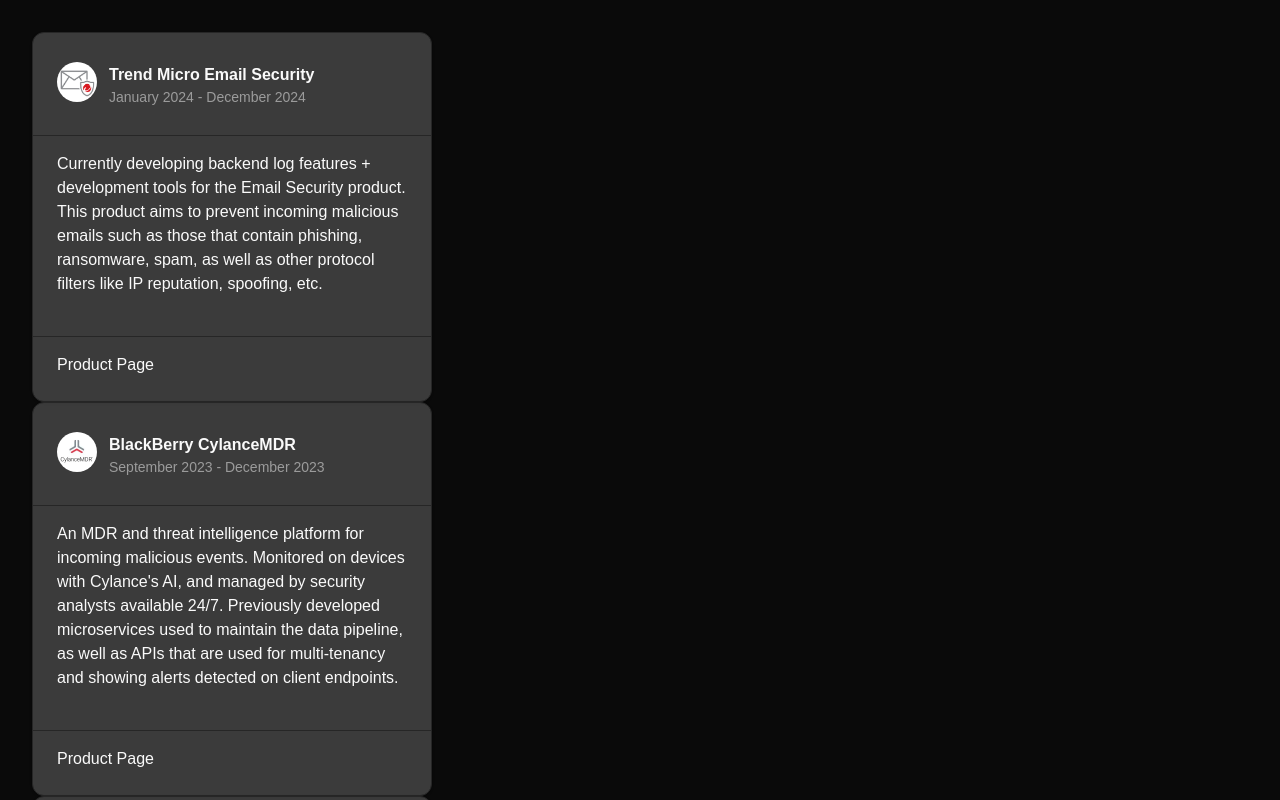
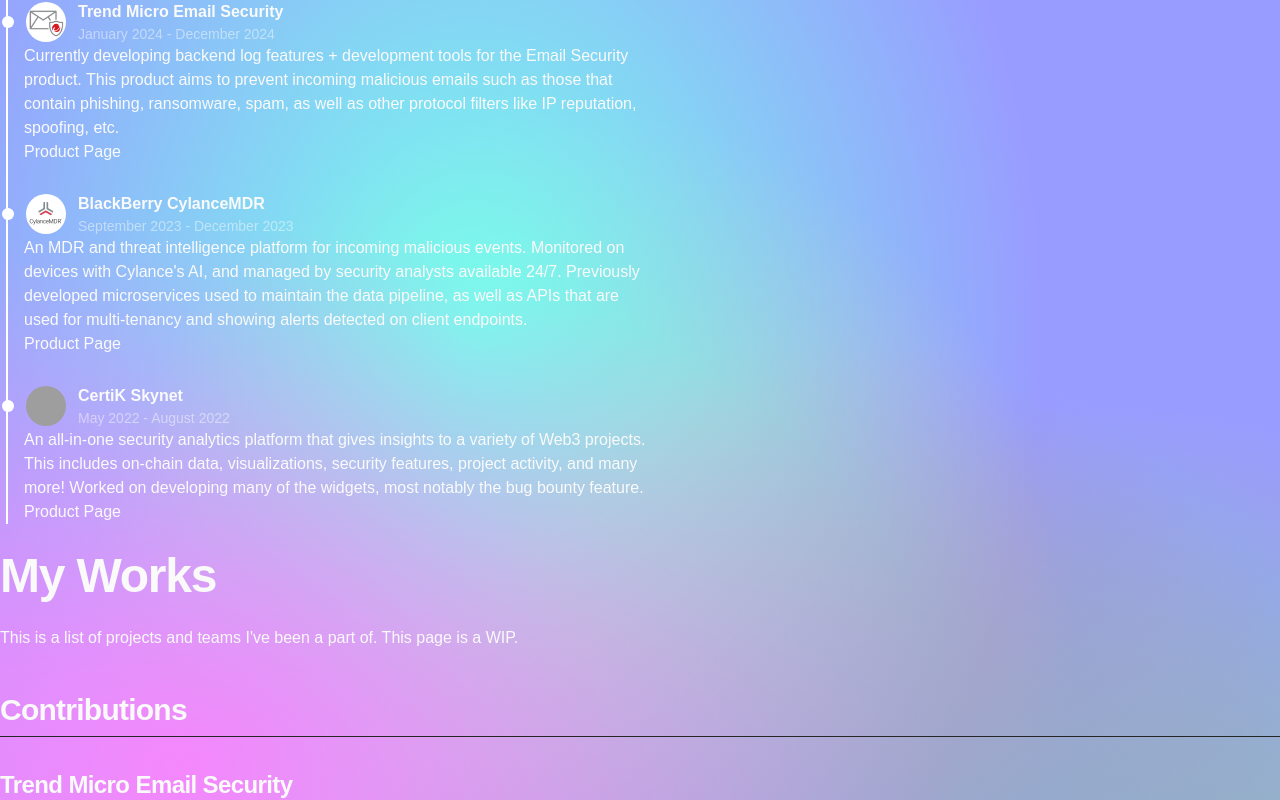
Before and after one commit to jangarong/jangarong.github.io, a Next.js app: page /works in a window 1280 px wide. Shown: the top 800 px of the page. Built offline with nearby package versions, Linux system fonts and the light colour scheme; grey boxes are pictures that could not be loaded.

Commit message:
add timeline.

```diff
--- a/src/app/globals.css
+++ b/src/app/globals.css
@@ -84,7 +84,11 @@
   pointer-events: none;
   position: fixed;
   width: 100%;
-  background: radial-gradient(75% 35% at 50% 50%, rgba(46, 47, 56, 0.6) 20%, rgba(53, 55, 66, 0) 90%),
+  background: radial-gradient(
+      75% 35% at 50% 50%,
+      rgba(46, 47, 56, 0.6) 20%,
+      rgba(53, 55, 66, 0) 90%
+    ),
     linear-gradient(rgba(19, 24, 34, 0) 0%, rgb(2, 2, 4) 80%);
   z-index: 2;
   opacity: 40%;
@@ -99,18 +103,29 @@
     left: 0;
     bottom: 0;
     right: 0;
-  background: radial-gradient(50vw 60vw at 50% 50%, rgba(255, 255, 255, 0.02) 0%, rgba(255, 255, 255, 0) 60%),
-  radial-gradient(35% 15% at 50% 50%, rgba(255, 255, 255, 0.02) 0%, rgba(255, 255, 255, 0) 100%);
+    background: radial-gradient(
+        50vw 60vw at 50% 50%,
+        rgba(255, 255, 255, 0.02) 0%,
+        rgba(255, 255, 255, 0) 60%
+      ),
+      radial-gradient(
+        35% 15% at 50% 50%,
+        rgba(255, 255, 255, 0.02) 0%,
+        rgba(255, 255, 255, 0) 100%
+      );
   }
 }
-
 
 @media (min-width: 768px) {
   .bkg__spotlight {
     pointer-events: none;
     position: fixed;
     width: 100%;
-	background: radial-gradient(75% 35% at 50% 95%, rgba(46, 47, 56, 0.6) 20%, rgba(53, 55, 66, 0) 90%),
+    background: radial-gradient(
+        75% 35% at 50% 95%,
+        rgba(46, 47, 56, 0.6) 20%,
+        rgba(53, 55, 66, 0) 90%
+      ),
       linear-gradient(rgba(19, 24, 34, 0) 0%, rgb(2, 2, 4) 80%);
     z-index: 2;
     opacity: 50%;
@@ -125,8 +140,31 @@
       left: 0;
       bottom: 0;
       right: 0;
-		background: radial-gradient(50vw 60vw at 50% 70%, rgba(255, 255, 255, 0.105) 0%, rgba(255, 255, 255, 0) 60%),
-						radial-gradient(35% 15% at 50% 85%, rgba(255, 255, 255, 0.09) 0%, rgba(255, 255, 255, 0) 100%);
+      background: radial-gradient(
+          50vw 60vw at 50% 70%,
+          rgba(255, 255, 255, 0.105) 0%,
+          rgba(255, 255, 255, 0) 60%
+        ),
+        radial-gradient(
+          35% 15% at 50% 85%,
+          rgba(255, 255, 255, 0.09) 0%,
+          rgba(255, 255, 255, 0) 100%
+        );
     }
   }
 }
+
+.cosmos {
+  background-color: #999cff;
+  background-image: radial-gradient(
+      at 14% 54%,
+      hsla(296, 96%, 76%, 1) 0px,
+      transparent 50%
+    ),
+    radial-gradient(at 73% 89%, hsla(198, 88%, 67%, 1) 0px, transparent 50%),
+    radial-gradient(at 37% 23%, hsla(172, 99%, 73%, 1) 0px, transparent 50%),
+    radial-gradient(at 66% 82%, hsla(339, 83%, 67%, 1) 0px, transparent 50%),
+    radial-gradient(at 17% 95%, hsla(287, 97%, 79%, 1) 0px, transparent 50%),
+    radial-gradient(at 45% 46%, hsla(21, 88%, 79%, 1) 0px, transparent 50%),
+    radial-gradient(at 87% 97%, hsla(88, 61%, 60%, 1) 0px, transparent 50%);
+}
--- a/src/app/works/page.tsx
+++ b/src/app/works/page.tsx
@@ -1,42 +1,12 @@
 // https://ui.shadcn.com/docs/components/typography
 
-import { TeamCard } from "@/components/team-card";
+import TeamTimeline from "@/components/team-timeline";
 import Link from "next/link";
 
 export default function Works() {
-  const teams = [
-    {
-      "name": "Trend Micro Email Security",
-      "date": "January 2024 - December 2024",
-      "avatar": "/teams/tmems.png",
-      "description": "Currently developing backend log features + development tools for the Email Security product. This product aims to prevent incoming malicious emails such as those that contain phishing, ransomware, spam, as well as other protocol filters like IP reputation, spoofing, etc.",
-      "url": "https://www.trendmicro.com/en_ca/business/products/user-protection/sps/email-and-collaboration/email-security.html"
-    },
-    {
-      "name": "BlackBerry CylanceMDR",
-      "date": "September 2023 - December 2023",
-      "avatar": "/teams/cylancemdr.webp",
-      "description": "An MDR and threat intelligence platform for incoming malicious events. Monitored on devices with Cylance's AI, and managed by security analysts available 24/7. Previously developed microservices used to maintain the data pipeline, as well as APIs that are used for multi-tenancy and showing alerts detected on client endpoints.",
-      "url": "https://docs.blackberry.com/en/unified-endpoint-security/cylancemdr"
-    },
-    {
-      "name": "CertiK Skynet",
-      "date": "May 2022 - August 2022",
-      "avatar": "/teams/skynet.jpg",
-      "description": "An all-in-one security analytics platform that gives insights to a variety of Web3 projects. This includes on-chain data, visualizations, security features, project activity, and many more! Worked on developing many of the widgets, most notably the bug bounty feature.",
-      "url": "https://www.certik.com/products/skynet"
-    }
-  ]
   return (
-    <div className="m-8">
-      <div>
-        {teams.map(team => <TeamCard team={team.name}
-          date={team.date}
-          avatar={team.avatar}
-          description={team.description}
-          url={team.url}
-        />)}
-      </div>
+    <div className="cosmos">
+      <TeamTimeline />
       <h1 className="scroll-m-20 text-4xl font-extrabold tracking-tight lg:text-5xl">
         My Works
       </h1>
--- a/src/components/team-card.tsx
+++ b/src/components/team-node.tsx
@@ -13,10 +13,11 @@
     url: string;
 }
 
-export function TeamCard({ avatar, description, team, date, url }: TeamProps) {
+export function TeamNode({ avatar, description, team, date, url }: TeamProps) {
     return (
-        <Card className="max-w-[400px] no-border bg-white/20 filter blur-10">
-            <CardHeader className="flex gap-3 flex-row items-center mb-[-12px]">
+        <div className="mb-[28px]">
+            <div className="flex gap-3 flex-row items-center ml-[-6px]">
+                <div className="w-3 h-3 bg-white rounded-full" />
                 <Avatar>
                     <AvatarImage src={avatar} />
                     <AvatarFallback> src={team}</AvatarFallback>
@@ -25,19 +26,19 @@
                     <p className="text-md font-bold">{team}</p>
                     <p className="text-sm opacity-50">{date}</p>
                 </div>
-            </CardHeader>
-            <Separator className="my-4" />
-            <CardContent>
+            </div>
+            <div className="flex-column ml-[16px]">
+                <div>
                     <p>{description}</p>
-            </CardContent>
-            <Separator className="my-4" />
-            <CardFooter>
+                </div>
+                <div>
                     <Link
                         href={url}
                     >
                         Product Page
                     </Link>
-            </CardFooter>
-        </Card>
+                </div>
+            </div>
+        </div>
     )
 }
--- /dev/null
+++ b/src/components/team-timeline.tsx
@@ -0,0 +1,41 @@
+// https://ui.shadcn.com/docs/components/typography
+
+import { TeamNode } from "@/components/team-node";
+
+export default function TeamTimeline() {
+    const teams = [
+        {
+            "name": "Trend Micro Email Security",
+            "date": "January 2024 - December 2024",
+            "avatar": "/teams/tmems.png",
+            "description": "Currently developing backend log features + development tools for the Email Security product. This product aims to prevent incoming malicious emails such as those that contain phishing, ransomware, spam, as well as other protocol filters like IP reputation, spoofing, etc.",
+            "url": "https://www.trendmicro.com/en_ca/business/products/user-protection/sps/email-and-collaboration/email-security.html"
+        },
+        {
+            "name": "BlackBerry CylanceMDR",
+            "date": "September 2023 - December 2023",
+            "avatar": "/teams/cylancemdr.webp",
+            "description": "An MDR and threat intelligence platform for incoming malicious events. Monitored on devices with Cylance's AI, and managed by security analysts available 24/7. Previously developed microservices used to maintain the data pipeline, as well as APIs that are used for multi-tenancy and showing alerts detected on client endpoints.",
+            "url": "https://docs.blackberry.com/en/unified-endpoint-security/cylancemdr"
+        },
+        {
+            "name": "CertiK Skynet",
+            "date": "May 2022 - August 2022",
+            "avatar": "/teams/skynet.jpg",
+            "description": "An all-in-one security analytics platform that gives insights to a variety of Web3 projects. This includes on-chain data, visualizations, security features, project activity, and many more! Worked on developing many of the widgets, most notably the bug bounty feature.",
+            "url": "https://www.certik.com/products/skynet"
+        }
+    ]
+    return (
+        <div className="ml-[6px] w-[640px]">
+            <div className="border-l-2 border-white">
+                {teams.map(team => <TeamNode team={team.name}
+                    date={team.date}
+                    avatar={team.avatar}
+                    description={team.description}
+                    url={team.url}
+                />)}
+            </div>
+        </div>
+    );
+}
```
Lines whose indentation alone changed are shown as unchanged.
